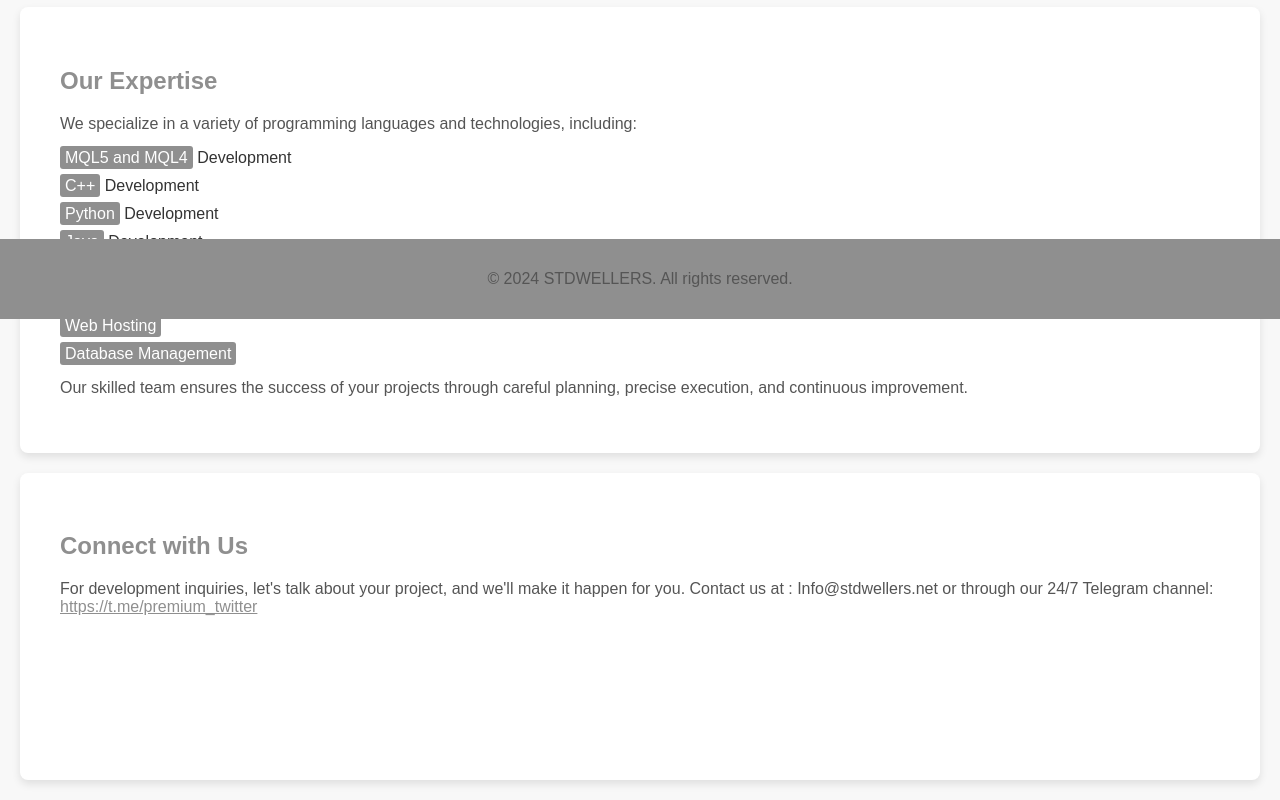
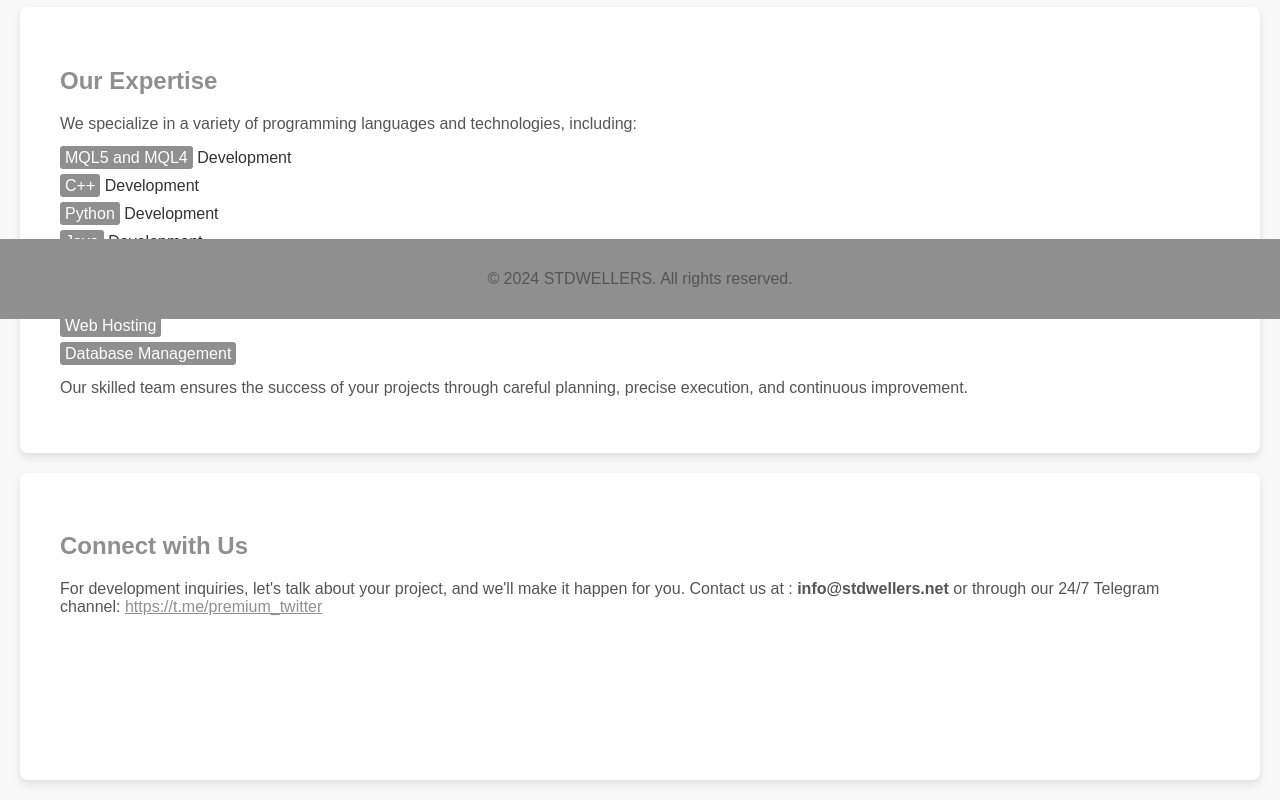
Before and after one commit to linkdown2023/stdwellet.net, a plain HTML site: page index.html in a window 1280 px wide. Shown: the part 481-1281 px from the top of the page. Drawn offline with Linux system fonts and the light colour scheme.

Commit message:
Update index.html

```diff
--- a/index.html
+++ b/index.html
@@ -110,7 +110,7 @@
 
     <section>
         <h2>Connect with Us</h2>
-        <p>For development inquiries, let's talk about your project, and we'll make it happen for you. Contact us at : <B> </B></b> Info@stdwellers.net </B>or through our 24/7 Telegram channel: <a href="https://t.me/premium_twitter" target="_blank">https://t.me/premium_twitter</a></p>
+        <p>For development inquiries, let's talk about your project, and we'll make it happen for you. Contact us at : <B> <B></b> info@stdwellers.net </B>or through our 24/7 Telegram channel: <a href="https://t.me/premium_twitter" target="_blank">https://t.me/premium_twitter</a></p>
         <br>
          <br>
          <br>
```
